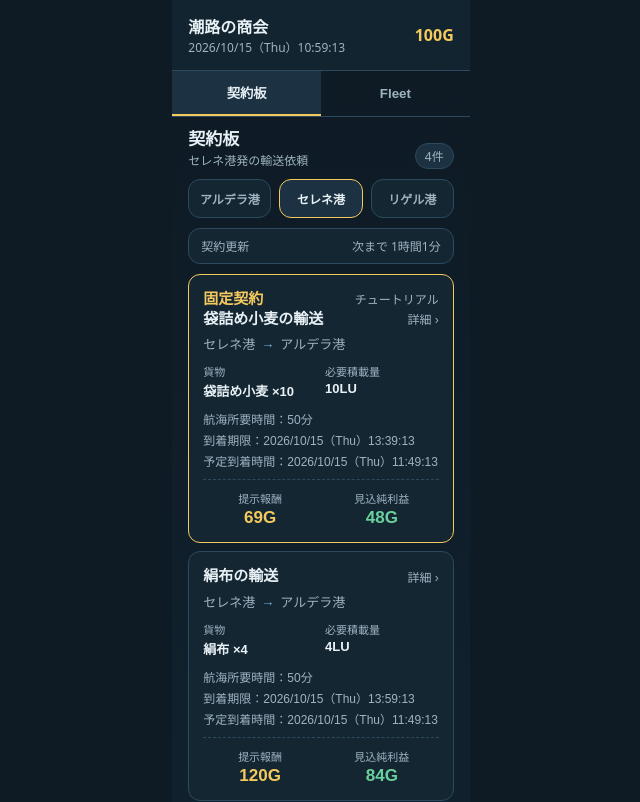
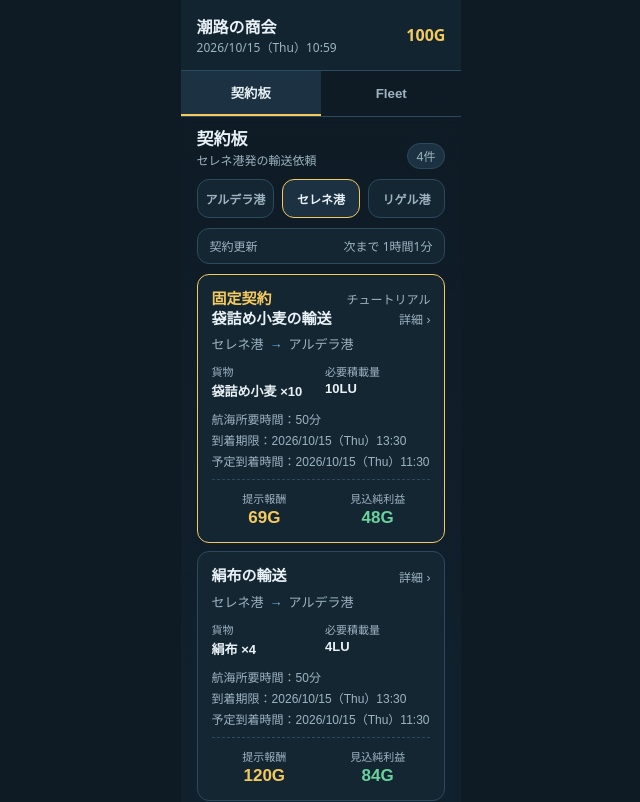
Before and after one commit to Shienori/shioji-no-shokai, a React (Vite) app in the folder shioji-no-shokai-mvp/: page / in a window 1280 px wide. Shown: the top 802 px of the page, without its empty margins (319-959 px from the left). Built offline with nearby package versions, Linux system fonts and the light colour scheme.

Commit message:
契約期限と到着予測を30分単位に切り捨て、秒を非表示に統一

```diff
--- a/shioji-no-shokai-mvp/src/components/contract/ContractBoard.tsx
+++ b/shioji-no-shokai-mvp/src/components/contract/ContractBoard.tsx
@@ -3,7 +3,7 @@ import { ContractCard } from "./ContractCard";
 import { ports, getPortById } from "../../data/ports";
 import { getRouteById } from "../../data/routes";
 import { getCargoById } from "../../data/cargos";
-import { formatDateTime, formatDuration } from "../../domain/time";
+import { formatDateTime, formatDuration, floorTo30Minutes } from "../../domain/time";
 
 interface ContractBoardProps {
   selectedPortId: PortId;
@@ -47,7 +47,7 @@ export function ContractBoard({
   const remainingOperationMs = voyage ? Math.max(0, voyage.estimatedArrivalAt - operationTime) : 0;
   const remainingMs = remainingOperationMs / 6;
   const deadlineLabel = acceptedContract ? formatDateTime(acceptedContract.deadlineAt) : "";
-  const estimatedArrivalLabel = voyage ? formatDateTime(Date.now() + remainingMs) : "";
+  const estimatedArrivalLabel = voyage ? formatDateTime(floorTo30Minutes(Date.now() + remainingMs)) : "";
   const sailingProgress = voyage?.phase === "sailing"
     ? progress
     : voyage && (voyage.phase === "unloading" || voyage.phase === "completed")
--- a/shioji-no-shokai-mvp/src/components/contract/ContractCard.tsx
+++ b/shioji-no-shokai-mvp/src/components/contract/ContractCard.tsx
@@ -2,7 +2,7 @@ import type { ContractTemplate } from "../../domain/types";
 import { getPortById } from "../../data/ports";
 import { getRouteById } from "../../data/routes";
 import { getCargoById } from "../../data/cargos";
-import { formatDateTime, formatDuration } from "../../domain/time";
+import { formatDateTime, formatDuration, floorTo30Minutes } from "../../domain/time";
 import { GAME_TIME_MULTIPLIER } from "../../data/gameConstants";
 
 interface ContractCardProps {
@@ -18,10 +18,10 @@ export function ContractCard({ contract, onSelect }: ContractCardProps) {
   const netProfit = Math.floor(contract.offeredReward * 0.7);
   const requiredLoadUnits = cargo.loadUnitsPerUnit * contract.quantity;
   const realDeadlineMs = (contract.deadlineHours * 60 * 60 * 1000) / GAME_TIME_MULTIPLIER;
-  const deadlineTime = new Date(Date.now() + realDeadlineMs);
-  const estimatedArrivalTime = new Date(Date.now() + route.baseVoyageHours * 60 * 60 * 1000 / GAME_TIME_MULTIPLIER);
-  const deadlineLabel = formatDateTime(deadlineTime.getTime());
-  const estimatedArrivalLabel = formatDateTime(estimatedArrivalTime.getTime());
+  const deadlineTime = floorTo30Minutes(Date.now() + realDeadlineMs);
+  const estimatedArrivalTime = floorTo30Minutes(Date.now() + route.baseVoyageHours * 60 * 60 * 1000 / GAME_TIME_MULTIPLIER);
+  const deadlineLabel = formatDateTime(deadlineTime);
+  const estimatedArrivalLabel = formatDateTime(estimatedArrivalTime);
   const voyageDurationLabel = formatDuration(route.baseVoyageHours * 60 * 60 * 1000 / GAME_TIME_MULTIPLIER);
 
   return (
--- a/shioji-no-shokai-mvp/src/domain/time.ts
+++ b/shioji-no-shokai-mvp/src/domain/time.ts
@@ -5,6 +5,11 @@ const WEEKDAY_LABELS = ["Sun", "Mon", "Tue", "Wed", "Thu", "Fri", "Sat"] as cons
 export function advanceOperationTime(lastOperationTime: number, lastRealTime: number, currentRealTime: number): number {
   const realElapsed = Math.max(0, currentRealTime - lastRealTime);
   return lastOperationTime + realElapsed * GAME_TIME_MULTIPLIER;
+}
+
+export function floorTo30Minutes(realTimeMs: number): number {
+  const intervalMs = 30 * 60 * 1000;
+  return Math.floor(realTimeMs / intervalMs) * intervalMs;
 }
 
 export function formatDateTime(realTimeMs: number): string {
@@ -15,8 +20,7 @@ export function formatDateTime(realTimeMs: number): string {
   const weekday = WEEKDAY_LABELS[date.getDay()];
   const hours = String(date.getHours()).padStart(2, "0");
   const minutes = String(date.getMinutes()).padStart(2, "0");
-  const seconds = String(date.getSeconds()).padStart(2, "0");
-  return `${year}/${month}/${day}（${weekday}）${hours}:${minutes}:${seconds}`;
+  return `${year}/${month}/${day}（${weekday}）${hours}:${minutes}`;
 }
 
 export function formatGameTime(realTimeMs: number): string {
```
